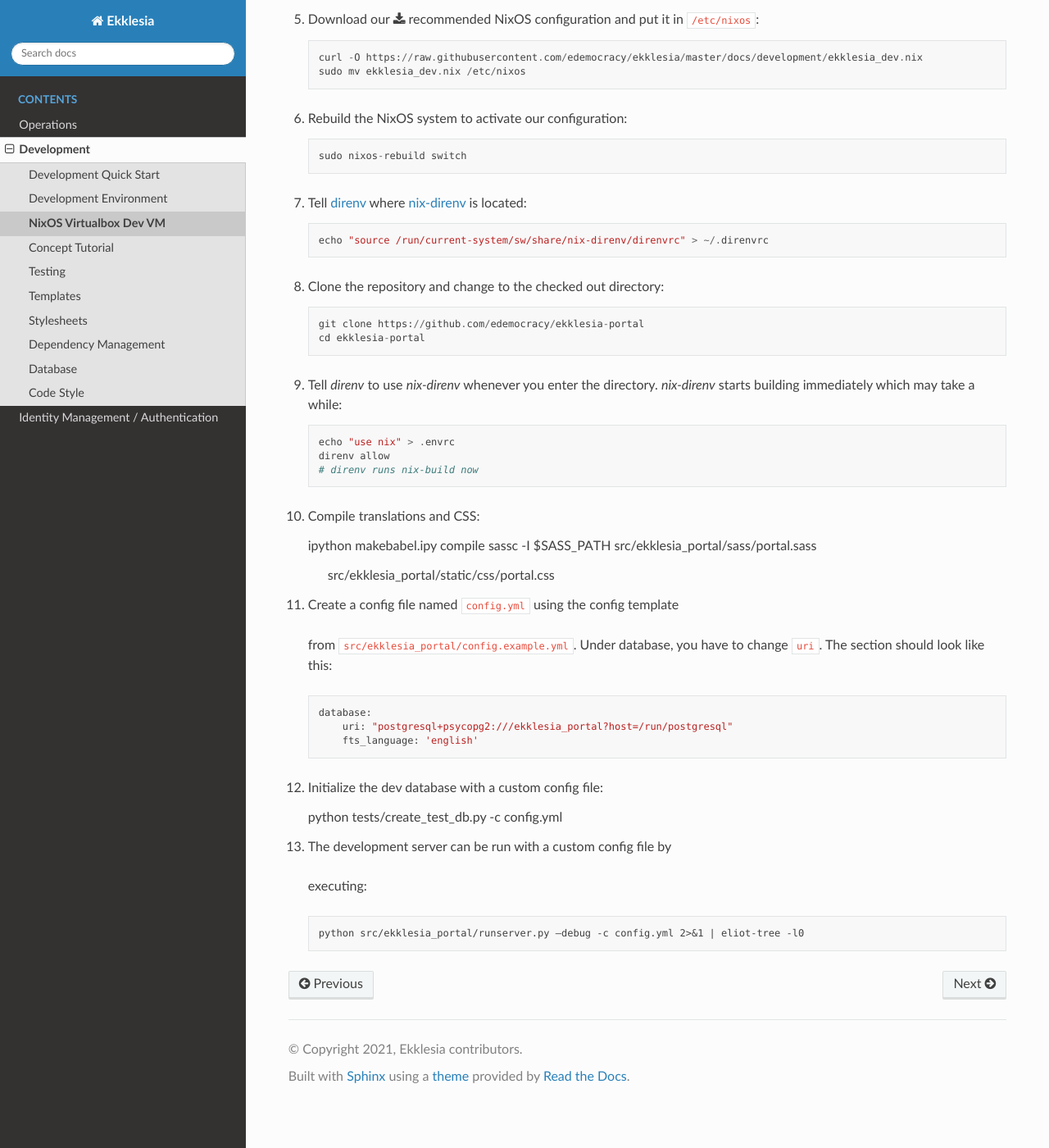
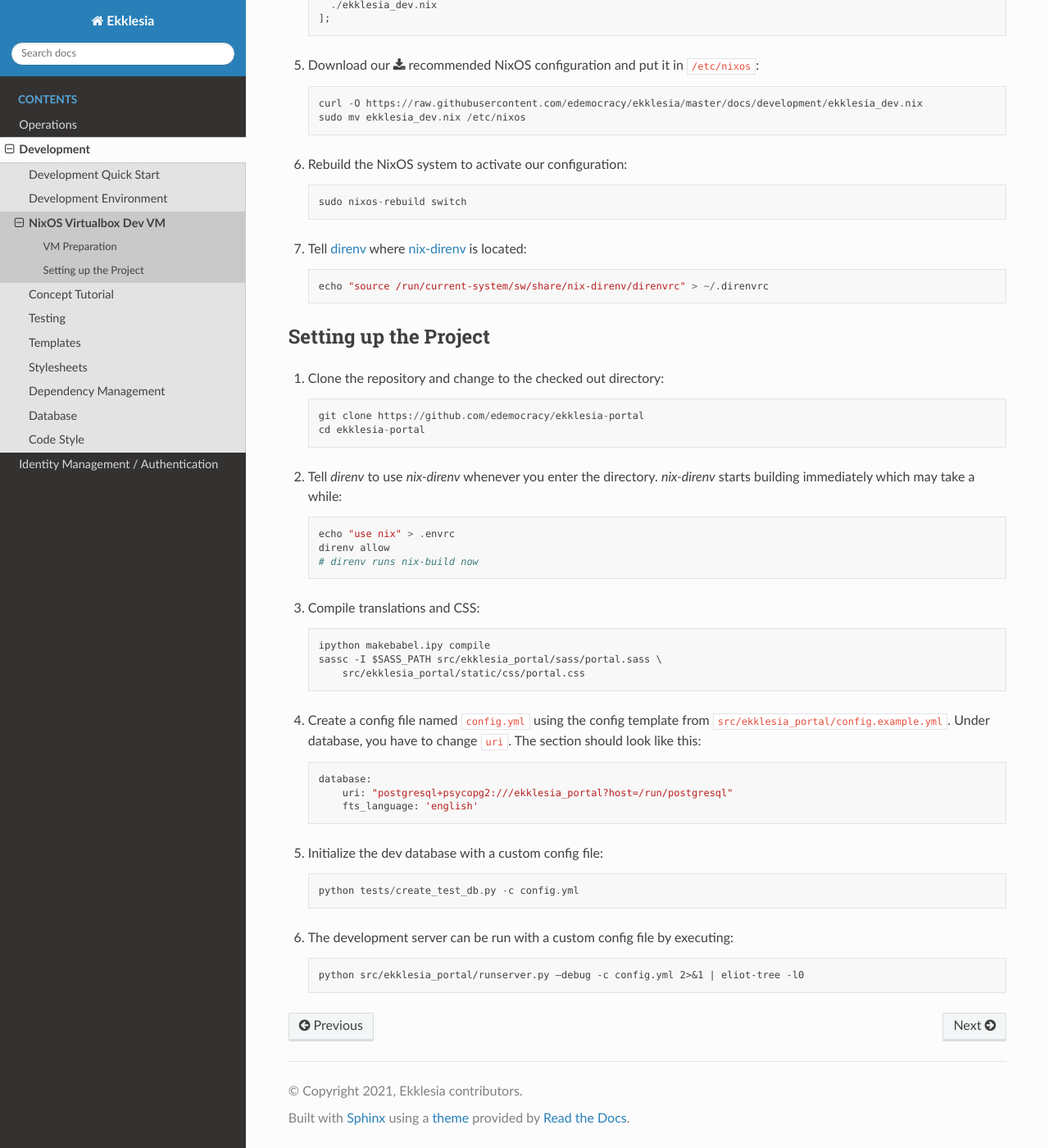
Before and after one commit to edemocracy/ekklesia, a Sphinx documentation site: the page built from docs/development/dev_nixos.rst, in a window 1280 px wide and 1400 px high, scrolled down 671 px. Shown: the whole window at 82% size. Built offline with Sphinx 7.4.7 and the Read the Docs theme 2.0.0, drawn with Linux system fonts in a browser that asks for light colours.

Commit message:
NixOS Virtualbox Dev VM: fix formatting

```diff
--- a/docs/development/dev_nixos.rst
+++ b/docs/development/dev_nixos.rst
@@ -8,6 +8,8 @@
 on our preferred production system NixOS. If you want to develop on another system, please look at
 :ref:`quickstart`
 
+VM Preparation
+==============
 
 The following code snippets are written for *ekklesia-portal* but
 also work for *ekklesia-voting* when you change the project name.
@@ -39,43 +41,45 @@
 
     sudo nixos-rebuild switch
 
+
 7. Tell `direnv <https://direnv.net>`_ where `nix-direnv <https://github.com/nix-community/nix-direnv>`_ is located::
 
     echo "source /run/current-system/sw/share/nix-direnv/direnvrc" > ~/.direnvrc
 
-8. Clone the repository and change to the checked out directory::
+
+Setting up the Project
+======================
+
+1. Clone the repository and change to the checked out directory::
 
     git clone https://github.com/edemocracy/ekklesia-portal
     cd ekklesia-portal
 
-9. Tell `direnv` to use `nix-direnv` whenever you enter the directory.
-   `nix-direnv` starts building immediately which may take a while::
+2. Tell `direnv` to use `nix-direnv` whenever you enter the directory. `nix-direnv` starts building immediately which may take a while::
 
     echo "use nix" > .envrc
     direnv allow
     # direnv runs nix-build now
 
-10. Compile translations and CSS::
+3. Compile translations and CSS::
 
     ipython makebabel.ipy compile
     sassc -I $SASS_PATH src/ekklesia_portal/sass/portal.sass \
         src/ekklesia_portal/static/css/portal.css
 
 
-11. Create a config file named ``config.yml`` using the config template
-   from ``src/ekklesia_portal/config.example.yml``. Under database, you have to change ``uri``. The section should look like this::
+4. Create a config file named ``config.yml`` using the config template from ``src/ekklesia_portal/config.example.yml``. Under database, you have to change ``uri``. The section should look like this::
 
     database:
         uri: "postgresql+psycopg2:///ekklesia_portal?host=/run/postgresql"
         fts_language: 'english'
 
 
-12. Initialize the dev database with a custom config file::
+5. Initialize the dev database with a custom config file::
 
     python tests/create_test_db.py -c config.yml
 
 
-13. The development server can be run with a custom config file by
-   executing::
+6. The development server can be run with a custom config file by executing::
 
     python src/ekklesia_portal/runserver.py –debug -c config.yml 2>&1 | eliot-tree -l0
```
